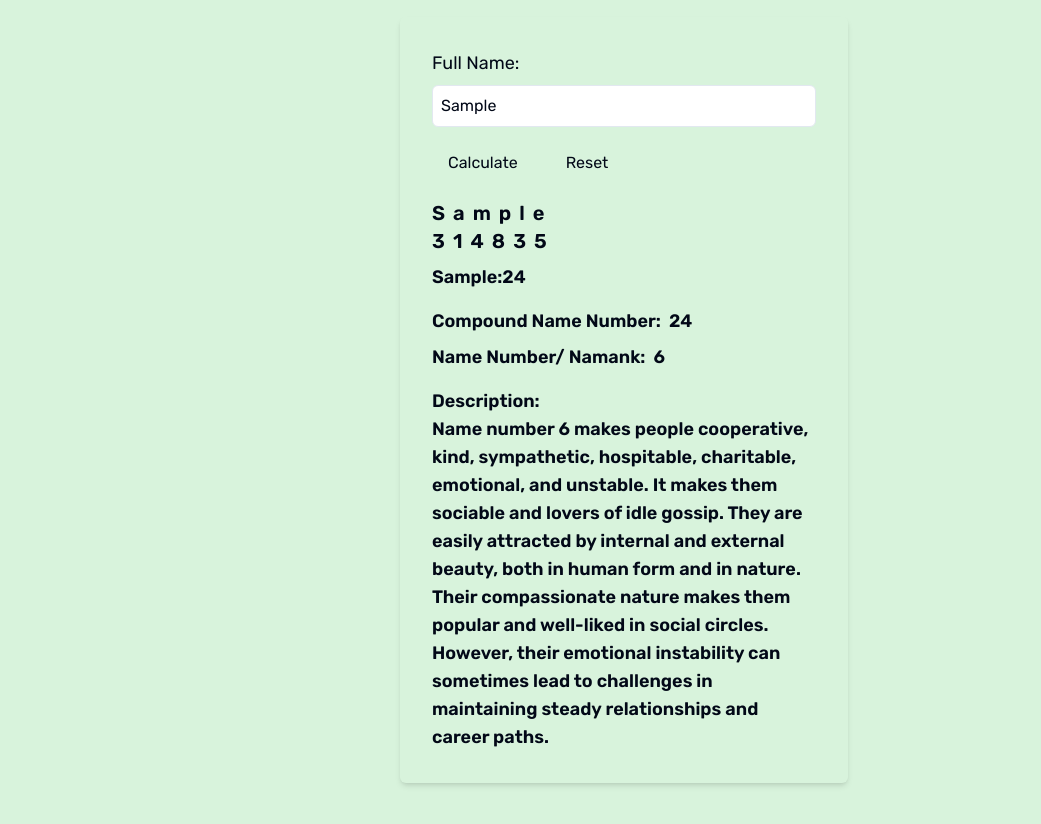
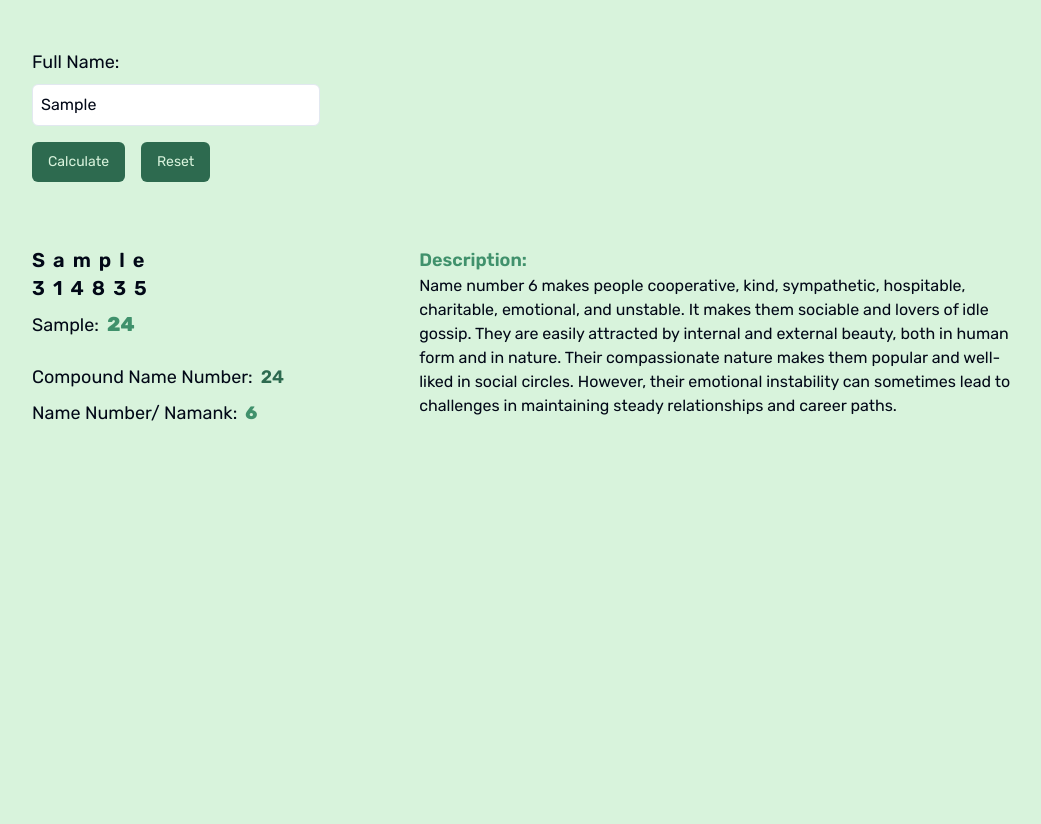
Before and after one commit to eyesonnumber/eyesonnumber, a Next.js app: page /name-calculator in a window 1280 px wide. Both pictures are taken after typing "Sample" into the empty fields and a click on the button "Calculate". Shown: the top 824 px of the page, without its empty margins (16-1057 px from the left). Before the commit the page ends 800 px from the top, so only its background shows below. Built offline with nearby package versions, Linux system fonts and the light colour scheme.

Commit message:
feat: name ui

```diff
--- a/components/common/NameCalculator.tsx
+++ b/components/common/NameCalculator.tsx
@@ -1,6 +1,7 @@
 import { chaldeanMap, numberDescriptions } from "@/lib/constant";
 import { getRandomDescription } from "@/lib/utils";
 import { useState } from "react";
+import { Button } from "../ui/button";
 
 const calculateChaldean = (name: string) => {
   return name
@@ -92,8 +93,8 @@ const NameCalculator = () => {
   };
 
   return (
-    <div className="flex items-center justify-center min-h-screen bg-gray-100">
-      <div className="bg-white p-8 rounded-md shadow-md max-w-md w-full">
+    <div className="flex m-4  min-h-screen bg-gray-100">
+      <div className="bg-white p-8 w-full">
         <div className="flex-col flex">
           <label htmlFor="fullName" className="text-lg font-medium mb-2">
             Full Name:
@@ -105,27 +106,29 @@ const NameCalculator = () => {
             value={fullName}
             placeholder="Enter your full name"
             onChange={handleInputChange}
-            className="w-full p-2 border border-gray-300 rounded-md"
+            className="w-72 p-2 border border-gray-300 rounded-md"
           />
           {result.error && (
             <p className="text-red-500 text-sm mt-2">{result.error}</p>
           )}
           <div className="flex mt-4 space-x-4">
-            <button
+            <Button
               onClick={handleCalculate}
-              className="px-4 py-2 bg-blue-500 text-white rounded-md hover:bg-blue-600"
+              className="bg-brand-600 text-brand-50 hover:scale-105 transform transition duration-300 ease-in-out"
             >
               Calculate
-            </button>
-            <button
+            </Button>
+            <Button
               onClick={handleReset}
-              className="px-4 py-2 bg-gray-500 text-white rounded-md hover:bg-gray-600"
+              className="bg-brand-600 text-brand-50 hover:scale-105 transform transition duration-300 ease-in-out"
             >
               Reset
-            </button>
+            </Button>
           </div>
           {result.sumValue !== null && (
-            <div className="mt-4">
+            <div className='flex gap-8 mt-12'>
+
+              <div className="mt-4 flex flex-col w-[30%]">
                 {result.nameValues.map((item, index) => (
                   <div key={index} className="mb-4">
                     <div className="flex space-x-2">
@@ -146,32 +149,35 @@ const NameCalculator = () => {
                       ))}
                     </div>
                     <div className="mt-2">
-                    <span className="text-lg font-semibold">{item.name}:</span>
-                    <span className="text-lg font-semibold text-red-500">
+                      <span className="text-lg mr-2">
+                        {item.name}:
+                      </span>
+                      <span className="text-xl font-bold text-brand-500">
                         {item.value}
                       </span>
                     </div>
                   </div>
                 ))}
                 <div className="flex items-center space-x-2 mt-2">
-                <span className="text-lg font-semibold">
+                  <span className="text-lg ">
                     Compound Name Number:
                   </span>
-                <span className="text-lg font-semibold text-red-500">
+                  <span className="text-lg font-semibold text-brand-600">
                     {result.sumValue}
                   </span>
                 </div>
                 <div className="flex items-center space-x-2 mt-2">
-                <span className="text-lg font-semibold">
+                  <span className="text-lg ">
                     Name Number/ Namank:
                   </span>
-                <span className="text-lg font-semibold text-red-500">
+                  <span className="text-lg font-bold text-brand-500">
                     {result.singleDigitValue}
                   </span>
                 </div>
-              <div className="mt-4">
-                <span className="text-lg font-semibold">Description:</span>
-                <p className="text-lg font-semibold text-blue-500">
+              </div>
+              <div className="mt-4 max-w-[50%]">
+                <span className="text-lg font-semibold text-brand-500">Description:</span>
+                <p className="text-md">
                   {result.description}
                 </p>
               </div>
--- a/src/app/name-calculator/page.tsx
+++ b/src/app/name-calculator/page.tsx
@@ -1,10 +1,6 @@
 'use client'
 
 import NameCalculator from "@/components/common/NameCalculator";
-
-
-
-
 
 
 const NameCalculatorPage = () => {
```
Lines whose indentation alone changed are shown as unchanged.
